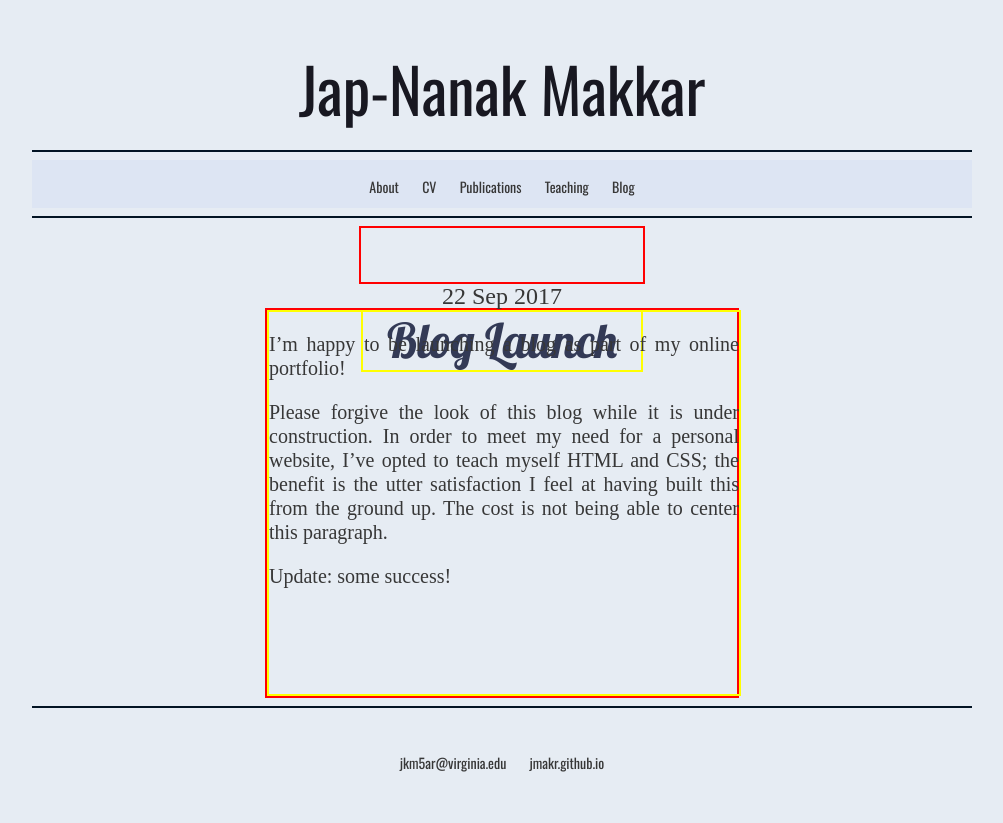
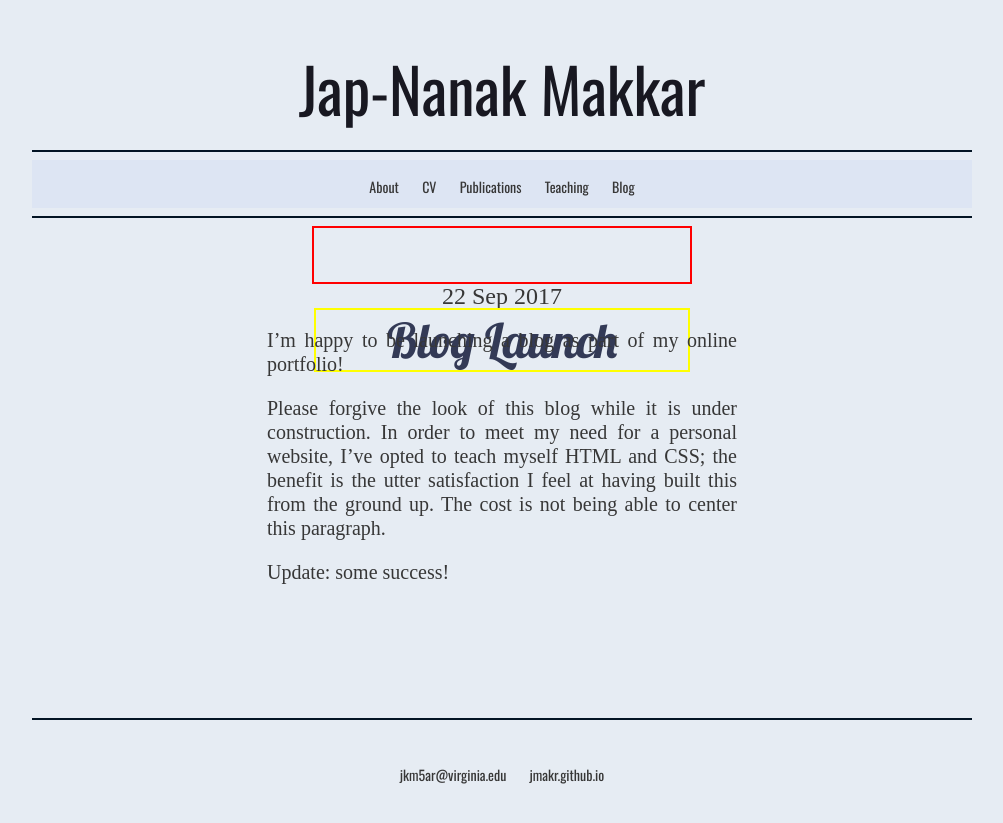
Before and after one commit to jmakr/jmakr.github.io, a Jekyll site: the page built from _posts/2017-09-22-Blog-Launch.md, in a window 1280 px wide. Shown: the top 823 px of the page, without its empty margins (138-1141 px from the left). Built offline with Jekyll 4.4.1, drawn with Linux system fonts in a browser that asks for light colours; some web fonts are replaced.

Commit message:
Update main.css

```diff
--- a/css/main.css
+++ b/css/main.css
@@ -107,7 +107,7 @@
 
 
 .bheadercontainer{/* blog header container  */
-	width:30%;
+	width:40%;
 	height: 54px;
 	text-align: center;
 	margin-right: auto;
@@ -148,7 +148,7 @@
 	font-size: 26px;
 	line-height: 28px;
 	padding-bottom: 7%;
-	border:2px yellow solid;
+
 
 
 }
@@ -156,7 +156,7 @@
 	font-size: 26px;
     	line-height: 28px;
 	width:50%;
-	border:2px red solid;
+
 
 	margin-right: auto;
    	margin-left: auto;
@@ -199,7 +199,7 @@
 
 h5 { /* blog header  */
 
-
+    position: relative;
     font-family: Lobster, cursive;
     font-weight: 400;
     font-size: 48px;
```
